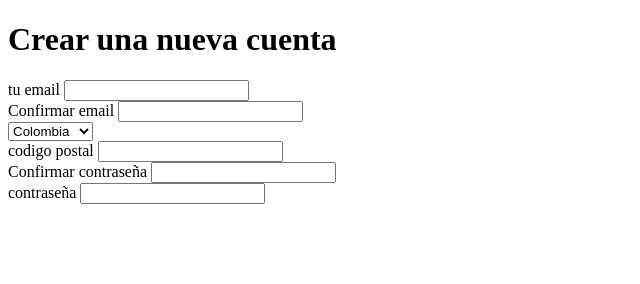
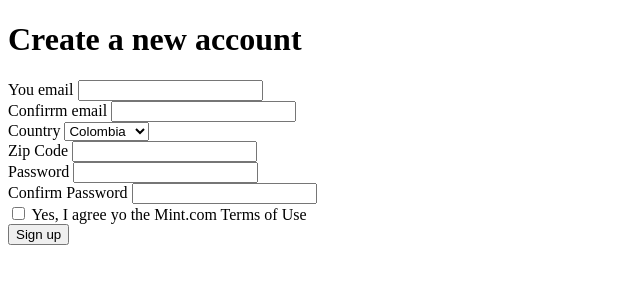
Before and after one commit to isabellahurtado/mi_primer_formulario, a plain HTML site: page index.html in a window 1280 px wide. Shown: the whole page, without its empty margins (0-640 px from the left). Drawn offline with Linux system fonts and the light colour scheme.

Commit message:
Termine el formulario

```diff
--- a/index.html
+++ b/index.html
@@ -2,20 +2,21 @@
 <html>
 <head>
   <meta charset="utf-8">
-	<title></title>
+  <title>Formulario</title>
 </head>
 <body>
- <h1>Crear una nueva cuenta</h1>
  <form>
+  <h1>Create a new account</h1>
   <div>
- 	 <label>tu email</label>
+   <label>You email</label>
    <input type="email">
   </div>
   <div>
- 	<label>Confirmar email</label>
+   <label>Confirrm email</label>
    <input type="email">
   </div>
   <div>
+   <label>Country</label>
    <select>
    <option>Colombia</option>
    <option>Chile</option>
@@ -32,19 +33,25 @@
    </select>
   </div>
   <div>
-  <label>codigo postal</label>
+   <label>Zip Code</label>
    <input type="codigo postal">
   </div>
   <div>
-  <label>Confirmar contraseña</label>
+   <labe>Password</label>
    <input type="password">
   </div>
-
   <div>
-  <label>contraseña</label>
+   <label>Confirm Password</label>
    <input type="password">
   </div>
-
+  <div>
+    <input type="checkbox"> Yes, I agree yo the Mint.com Terms of Use
+  </div>
+  <div>
+    <button>
+      Sign up
+    </button>
+  </div>
  </form>
 </body>
 </html>
```
Lines whose indentation alone changed are shown as unchanged.
